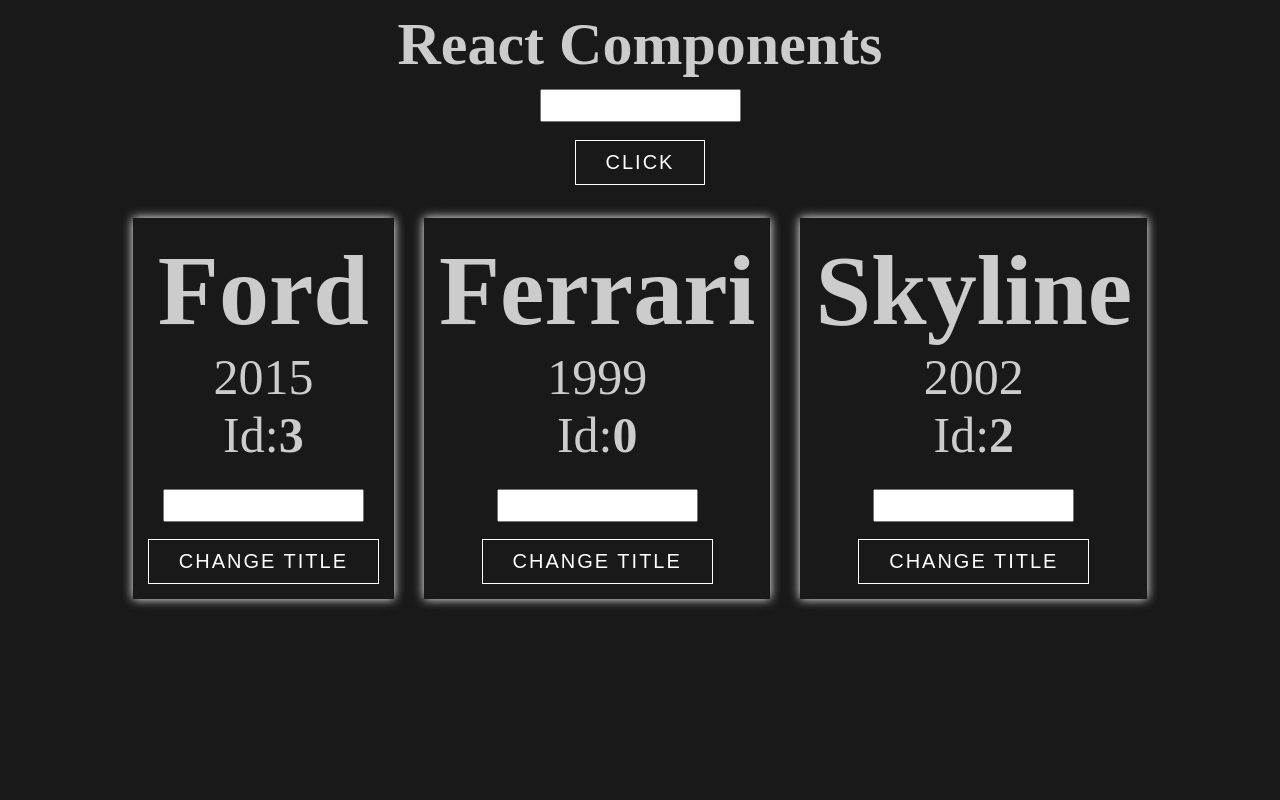
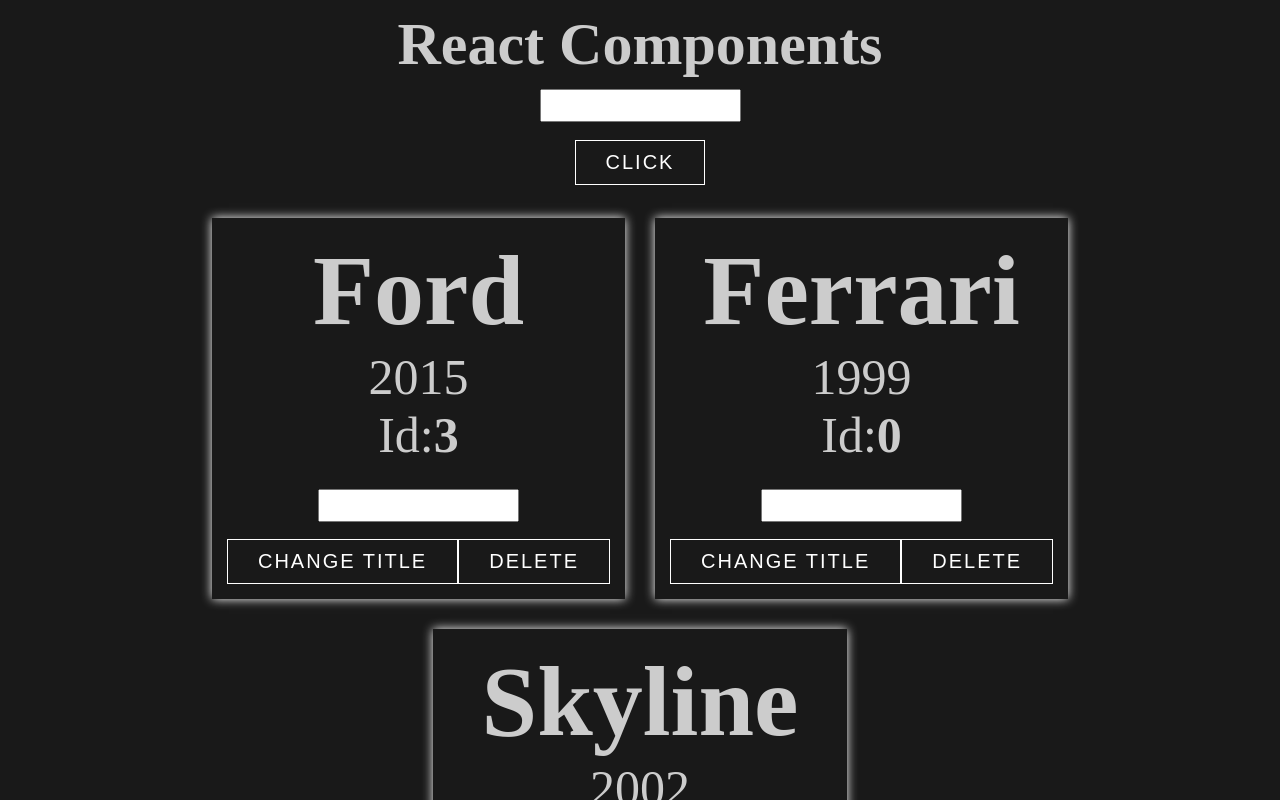
Before and after one commit to SokhibjonDev/basic-react-js, a React (Create React App) app: page / in a window 1280 px wide. Both pictures are taken after a click on the button "CLICK". Shown: the top 800 px of the page. Built offline with nearby package versions, Linux system fonts and the light colour scheme.

Commit message:
feat: func( repeat )

```diff
--- a/src/App.js
+++ b/src/App.js
@@ -44,6 +44,9 @@
       cars
     })
   }
+  onDeleteHandler=(e)=>{
+
+  }
   render() {
     const AppStyle = {
       textAlign: 'center',
@@ -76,6 +79,9 @@
             onChange={
               this.onChangeTitleCarsHandler
             }
+            onDelete={
+              this.onDeleteHandler
+            }
           />
         )
       })
--- a/src/Car.js
+++ b/src/Car.js
@@ -25,6 +25,7 @@
             <br />
             <input type="text" style={{ padding: '7px 10px' }} onChange={(e)=>{props.onChange(e.target.value, props.idx)}} /><br />
             <button style={ChangeBtn} onClick={props.onClick}>Change Title</button>
+            <button style={ChangeBtn} onClick={props.onDelete}>Delete</button>
         </div>
     )
 }
```
